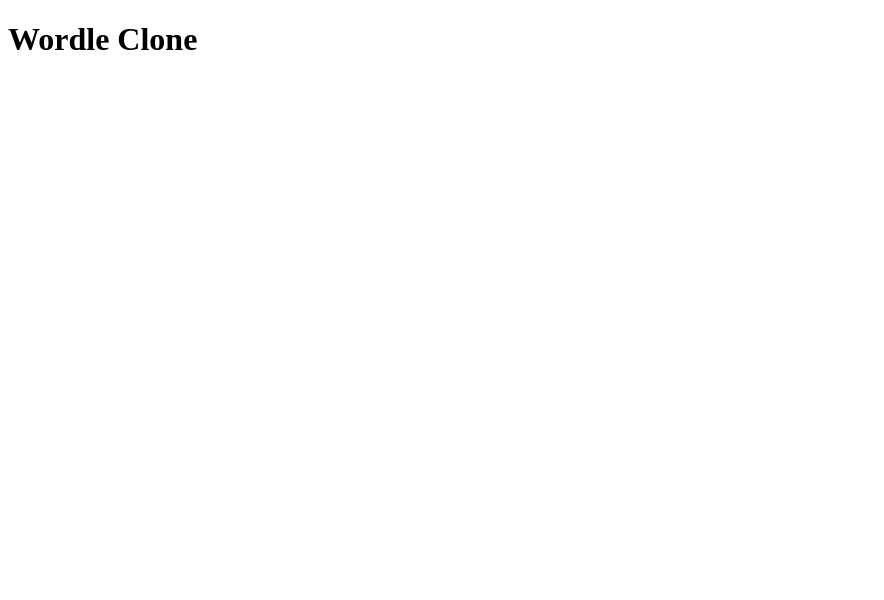
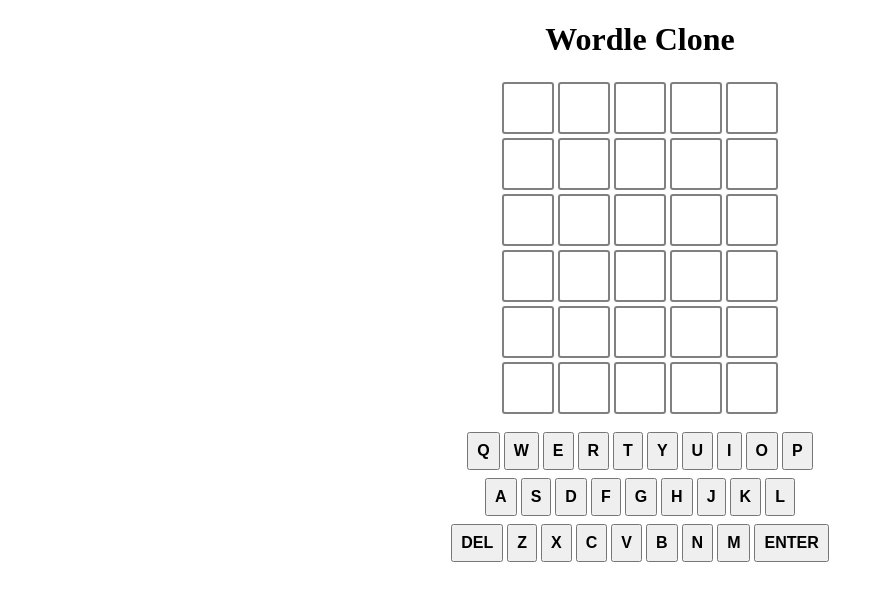
Before and after one commit to Mukund676/mukund.github.io, a website with bundled scripts: page index.html in a window 1280 px wide. Shown: the whole page, without its empty margins (0-884 px from the left). Built offline with nearby package versions, Linux system fonts and the light colour scheme.

Commit message:
design changes bruh

```diff
--- a/index.html
+++ b/index.html
@@ -4,7 +4,7 @@
     <meta charset="UTF-8">
     <meta http-equiv="X-UA-Compatible" content="IE=edge">
     <link href="https://cdnjs.cloudflare.com/ajax/libs/toastr.js/latest/toastr.min.css" rel="stylesheet"/>
-
+    <link rel="stylesheet" href="style.css">
     <link rel="stylesheet" href="https://cdnjs.cloudflare.com/ajax/libs/animate.css/4.1.1/animate.min.css"/>
     <meta name="viewport" content="width=device-width, initial-scale=1.0">
     <title>Wordle</title>
@@ -16,6 +16,42 @@
     <div id="game-board">
 
     </div>
+    <div id="keyboard-cont">
+        <div class="first-row">
+            <button class="keyboard-button">q</button>
+            <button class="keyboard-button">w</button>
+            <button class="keyboard-button">e</button>
+            <button class="keyboard-button">r</button>
+            <button class="keyboard-button">t</button>
+            <button class="keyboard-button">y</button>
+            <button class="keyboard-button">u</button>
+            <button class="keyboard-button">i</button>
+            <button class="keyboard-button">o</button>
+            <button class="keyboard-button">p</button>
+        </div>
+        <div class="second-row">
+            <button class="keyboard-button">a</button>
+            <button class="keyboard-button">s</button>
+            <button class="keyboard-button">d</button>
+            <button class="keyboard-button">f</button>
+            <button class="keyboard-button">g</button>
+            <button class="keyboard-button">h</button>
+            <button class="keyboard-button">j</button>
+            <button class="keyboard-button">k</button>
+            <button class="keyboard-button">l</button>
+        </div>
+        <div class="third-row">
+            <button class="keyboard-button">Del</button>
+            <button class="keyboard-button">z</button>
+            <button class="keyboard-button">x</button>
+            <button class="keyboard-button">c</button>
+            <button class="keyboard-button">v</button>
+            <button class="keyboard-button">b</button>
+            <button class="keyboard-button">n</button>
+            <button class="keyboard-button">m</button>
+            <button class="keyboard-button">Enter</button>
+        </div>
+    </div>
     <script
         src="https://code.jquery.com/jquery-3.6.0.min.js"
         integrity="sha256-/xUj+3OJU5yExlq6GSYGSHk7tPXikynS7ogEvDej/m4="
--- a/style.css
+++ b/style.css
@@ -1,3 +1,55 @@
 h1 {
     text-align: center;
 }
+
+#game-board {
+    display: flex;
+    align-items: center;
+    flex-direction: column;
+}
+
+.letter-box {
+    border: 2px solid gray;
+    border-radius: 3px;
+    margin: 2px;
+    font-size: 2.5rem;
+    font-weight: 700;
+    height: 3rem;
+    width: 3rem;
+    display: flex;
+    justify-content: center;
+    align-items: center;
+    text-transform: uppercase;
+}
+
+.filled-box {
+    border: 2px solid black;
+}
+
+.letter-row {
+    display: flex;
+}
+
+#keyboard-cont {
+    margin: 1rem 0;
+    display: flex;
+    flex-direction: column;
+    align-items: center;
+  }
+
+  #keyboard-cont div {
+    display: flex;
+  }
+
+  .second-row {
+    margin: 0.5rem 0;
+  }
+
+  .keyboard-button {
+    font-size: 1rem;
+    font-weight: 700;
+    padding: 0.5rem;
+    margin: 0 2px;
+    cursor: pointer;
+    text-transform: uppercase;
+  }
```
